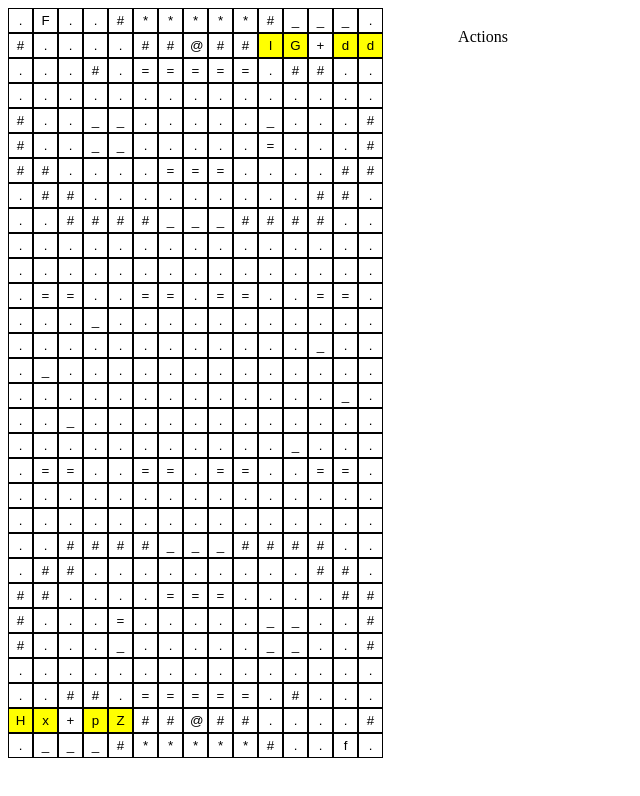
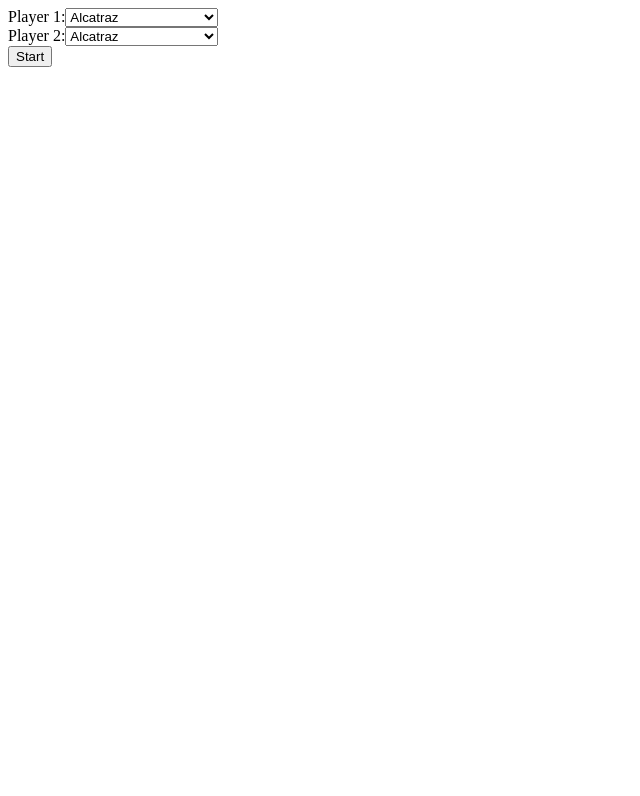
Before and after one commit to scannose/castleCapture, a React app: page / in a window 1280 px wide. Shown: the whole page, without its empty margins (0-640 px from the left). Built offline with nearby package versions, Linux system fonts and the light colour scheme.

Commit message:
added menu

```diff
--- a/forts.js
+++ b/forts.js
@@ -17,8 +17,8 @@ export const forts = {
       ". . . . . . . . . . . . _ . .",
       ". _ . . . . . . . . . . . . ."
     ],
-    spawns: [25, 26, 28, 29],
-    flag: 1
+    spawns: [[1, 10], [1, 11], [1, 13], [1, 14]],
+    flag: [0, 1]
   },
   alcatraz2: {
     terrain: [
@@ -38,8 +38,8 @@ export const forts = {
       ". . + . . # # @ # # . . . . #",
       ". _ _ _ # * * * * * # . . . ."
     ],
-    spawns: [195, 196, 198, 199],
-    flag: 223
+    spawns: [[13, 0], [13, 1], [13, 3], [13, 4]],
+    flag: [14, 13]
   },
   bananaSplitDecision1: {
     terrain: [
@@ -59,8 +59,8 @@ export const forts = {
       ". . . . = . . . . . = . . . .",
       ". . . . . . . . . . . . . . ."
     ],
-    spawns: [51, 53, 66, 68],
-    flag: 0
+    spawns: [[3, 6], [3, 8], [4, 6], [4, 8]],
+    flag: [0, 0]
   },
   bananaSplitDecision2: {
     terrain: [
@@ -80,8 +80,8 @@ export const forts = {
       "* * * # . . v v v . . # . . .",
       "* * * @ . > . . . < . = . . ."
     ],
-    spawns: [156, 158, 171, 173],
-    flag: 224
+    spawns: [[10, 6], [10, 8], [11, 6], [11, 8]],
+    flag: [14, 14]
   },
   seeingStars1: {
     terrain: [
@@ -101,8 +101,8 @@ export const forts = {
       ". . . . . . . = . . . . . . .",
       ". . . . . . . . . . . . . . ."
     ],
-    spawns: [81, 83, 111, 113],
-    flag: 61
+    spawns: [[5, 6], [5, 8], [7, 6], [7, 8]],
+    flag: [4, 1]
   },
   seeingStars2: {
     terrain: [
@@ -122,7 +122,7 @@ export const forts = {
       "# # . # ^ # . . . # # ^ # . .",
       ". . . . . . # . # . . . . . ."
     ],
-    spawns: [111, 113, 141, 143],
-    flag: 163
+    spawns: [[7, 6], [7, 8], [9, 6], [9, 8]],
+    flag: [10, 13]
   }
 };
--- a/main.js
+++ b/main.js
@@ -15,7 +15,7 @@ const generateRandomTroop = (row = -1, col = -1) => {
 };
 
 const parseFort = fort => {
-  return fort.map(str => str.split(' ')).flat();
+  return fort.map(str => str.split(' '));
 }
 
 function Tile({ tile, handleClick }) {
@@ -41,10 +41,10 @@ function TileRow({ rowContent, handleClick }) {
   )
 }
 
-function Board({ board, width, height, handleClick }) {
+function Board({ board, handleClick }) {
   const arr = [];
-  for (let i = 0; i < height; i++) {
-    arr.push(<TileRow class="tileRow" rowContent={board.slice(i * width, (i + 1) * width)} handleClick={j => handleClick(i, j)} key={i} />);
+  for (let i = 0; i < board.length; i++) {
+    arr.push(<TileRow class="tileRow" rowContent={board[i]} handleClick={j => handleClick(i, j)} key={i} />);
     arr.push(<br key={`br_${i}`} />);
   }
   return (
@@ -77,14 +77,15 @@ function ActionPanel({ actions, selectedAction, handleClick }) {
   );
 }
 
-function Game({ width, height, fort1 = "alcatraz", fort2 = "alcatraz" }) {
-  const [board, setBoard] = useState(parseFort(forts[`${fort1}1`].terrain).concat(parseFort(forts[`${fort2}2`].terrain)));
-  const [troops, setTroops] = useState(forts[`${fort1}1`].spawns.concat(forts[`${fort2}2`].spawns.map(x => x + width * height / 2)).map(n => generateRandomTroop(Math.floor(n / width), n % width)));
+function Game({ fortName1 = "bananaSplitDecision", fortName2 = "seeingStars", defaultTroops, handleReset }) {
+  const fort1 = forts[`${fortName1}1`], fort2 = forts[`${fortName2}2`];
+  const [board, setBoard] = useState(parseFort(fort1.terrain.concat(fort2.terrain)));
+  const [troops, setTroops] = useState(defaultTroops || fort1.spawns.concat(fort2.spawns.map(c => [c[0] + fort1.terrain.length, c[1]])).map(c => generateRandomTroop(c[0], c[1])));
   const [selectedTile, setSelectedTile] = useState(null);
   const [actions, setActions] = useState([]);
   const [selectedAction, setSelectedAction] = useState(-1);
-  const [flag1, setFlag1] = useState(forts[`${fort1}1`].flag);
-  const [flag2, setFlag2] = useState(forts[`${fort2}2`].flag + width * height / 2);
+  const [flag1, setFlag1] = useState([fort1.flag[0], fort1.flag[1]]);
+  const [flag2, setFlag2] = useState([fort2.flag[0] + fort1.terrain.length, fort2.flag[1]]);
 
   const handleTileClick = (rowId, colId) => {
     if (selectedTile && selectedTile[0] == rowId && selectedTile[1] == colId) {
@@ -119,27 +120,76 @@ function Game({ width, height, fort1 = "alcatraz", fort2 = "alcatraz" }) {
     else setSelectedAction(i);
   }
 
-  const visualBoard = board.map(n => {
+  const visualBoard = board.map(row => row.map(i => {
     return {
-      terrain: n,
+      terrain: i,
       selected: false,
       troops: []
     };
-  });
-  visualBoard[flag1].terrain = 'F';
-  visualBoard[flag2].terrain = 'f';
-  if (selectedTile) visualBoard[selectedTile[0] * width + selectedTile[1]].selected = true;
+  }));
+  visualBoard[flag1[0]][flag1[1]].terrain = 'F';
+  visualBoard[flag2[0]][flag2[1]].terrain = 'f';
+  if (selectedTile) visualBoard[selectedTile[0]][selectedTile[1]].selected = true;
   for (let t = 0; t < troops.length; t++) {
-    visualBoard[troops[t].row * width + troops[t].col].troops.push(troops[t]);
+    visualBoard[troops[t].row][troops[t].col].troops.push(troops[t]);
   }
 
   return (
-    <>
-      <Board board={visualBoard} width={width} height={height} handleClick={handleTileClick} />
-      <ActionPanel actions={actions} selectedAction={selectedAction} handleClick={handleActionClick} />
-    </>
+    <div className="game">
+      <Board board={visualBoard} handleClick={handleTileClick} />
+      <div className="sidebar">
+        <button className="reset" onClick={handleReset}>Reset Game</button>
+        <ActionPanel actions={actions} selectedAction={selectedAction} handleClick={handleActionClick} />
+      </div>
+    </div>
   );
-};
+}
+
+function Menu({ handleSubmit }) {
+  return (
+    <form className="menu" onSubmit={handleSubmit}>
+      Player 1:
+      <select>
+        <option value="alcatraz">Alcatraz</option>
+        <option value="bananaSplitDecision">Banana Split Decision</option>
+        <option value="seeingStars">Seeing Stars</option>
+      </select>
+
+      <br />
+
+      Player 2:
+      <select>
+        <option value="alcatraz">Alcatraz</option>
+        <option value="bananaSplitDecision">Banana Split Decision</option>
+        <option value="seeingStars">Seeing Stars</option>
+      </select>
+
+      <br />
+
+      <button>Start</button>
+    </form>
+  );
+}
+
+function CastleCapture({}) {
+  const [gameStart, setGameStart] = useState(false);
+  const [fort1, setFort1] = useState(null);
+  const [fort2, setFort2] = useState(null);
+
+  const handleSubmit = e => {
+    e.preventDefault();
+    setFort1(e.target[0].value);
+    setFort2(e.target[1].value);
+    setGameStart(true);
+  };
+  const handleReset = () => {
+    setGameStart(false);
+  }
+
+  return (
+    gameStart ? <Game fortName1={fort1} fortName2={fort2} handleReset={handleReset} /> : <Menu handleSubmit={handleSubmit} />
+  )
+}
 
 const root = createRoot(document.getElementById("root"));
-root.render(<Game width={15} height={30} />);
+root.render(<CastleCapture />);
--- a/styles.css
+++ b/styles.css
@@ -13,7 +13,7 @@
   background: #ff0;
 }
 
-.action {
+.action, .reset {
   background: #fff;
   border: 1px solid #000;
   width: 100%;
@@ -26,8 +26,13 @@
 
 .actionPanel {
   text-align: center;
-  margin: 20px 40px;
+  margin-top: 20px;
+  width: inherit;
+}
+
+.sidebar {
   width: 120px;
+  margin-left: 40px;
 }
 
 .tileRow {
@@ -38,7 +43,11 @@
   display: block;
 }
 
-#root {
+.game {
   display: flex;
   flex-direction: horizontal;
 }
+
+.menu {
+  display: block;
+}
```
Also changed, not shown: dist/index.html, 8 other files.
